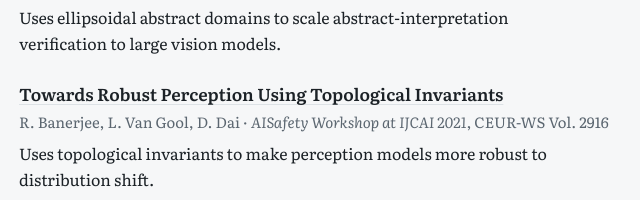
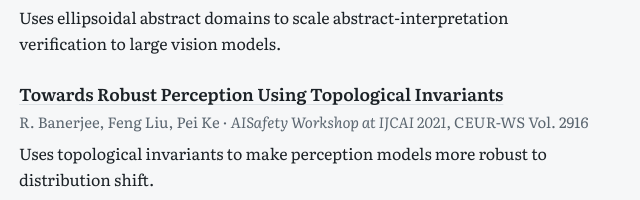
Before and after one commit to romiebanerjee/romiebanerjee.github.io, a plain HTML site: page index.html in a window 1280 px wide. Shown: the part 1596-1796 px from the top of the page, 331-971 px from the left. Drawn offline with Linux system fonts and the light colour scheme.

Commit message:
Update author names for a publication entry

```diff
--- a/index.html
+++ b/index.html
@@ -152,7 +152,7 @@
         <span class="year">2021</span>
         <div class="body">
           <p class="title"><a href="https://ceur-ws.org/Vol-2916/">Towards Robust Perception Using Topological Invariants</a></p>
-          <p class="venue">R. Banerjee, L. Van Gool, D. Dai · <em>AISafety Workshop at IJCAI 2021</em>, CEUR-WS Vol. 2916</p>
+          <p class="venue">R. Banerjee, Feng Liu, Pei Ke · <em>AISafety Workshop at IJCAI 2021</em>, CEUR-WS Vol. 2916</p>
           <p class="desc">Uses topological invariants to make perception models more robust to distribution shift.</p>
           <div class="links"><a href="https://ceur-ws.org/Vol-2916/">Proceedings</a></div>
         </div>
```
